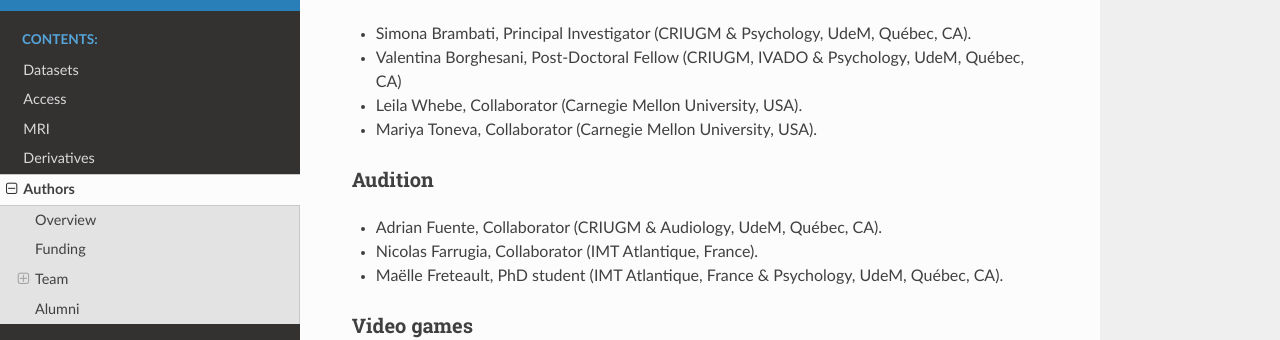
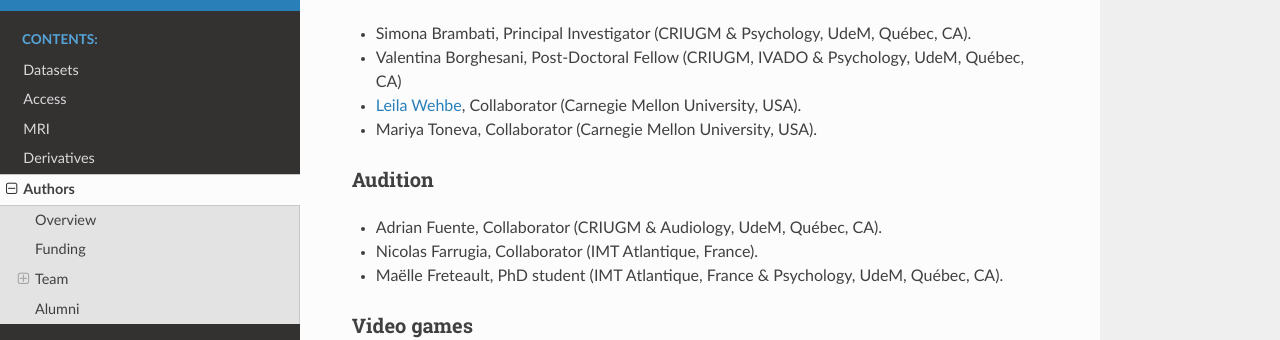
Before and after one commit to courtois-neuromod/cneuromod_docs, a Sphinx documentation site: the page built from source/AUTHORS.md, in a window 1280 px wide and 900 px high, scrolled down 1405 px. Shown: the part 162-502 px from the top of the window. Built offline with Sphinx 7.4.7 and the Read the Docs theme 2.0.0, drawn with Linux system fonts in a browser that asks for light colours.

Commit message:
Update AUTHORS.md

```diff
--- a/source/AUTHORS.md
+++ b/source/AUTHORS.md
@@ -42,7 +42,7 @@
 ### Language
  * Simona Brambati, Principal Investigator (CRIUGM & Psychology, UdeM, Québec, CA).
  * Valentina Borghesani, Post-Doctoral Fellow (CRIUGM, IVADO & Psychology, UdeM, Québec, CA)
- * Leila Whebe, Collaborator (Carnegie Mellon University, USA).
+ * [Leila Wehbe](http://www.cs.cmu.edu/~lwehbe/), Collaborator (Carnegie Mellon University, USA).
  * Mariya Toneva, Collaborator (Carnegie Mellon University, USA).
 
 ### Audition
```
